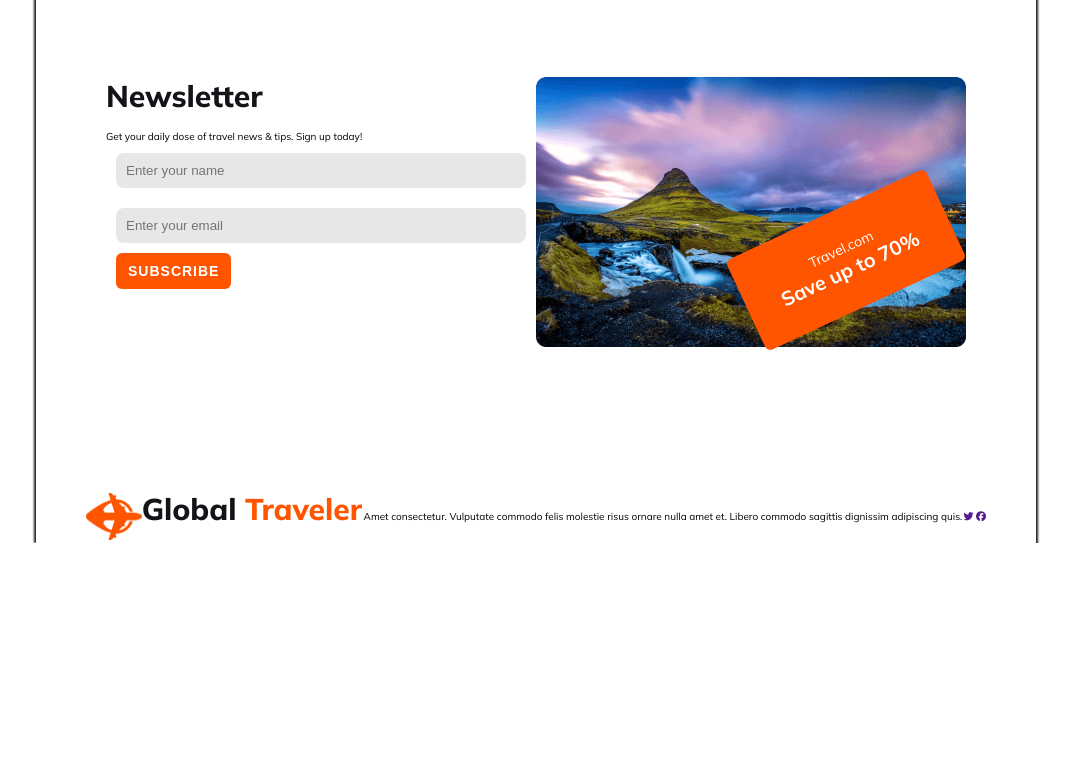
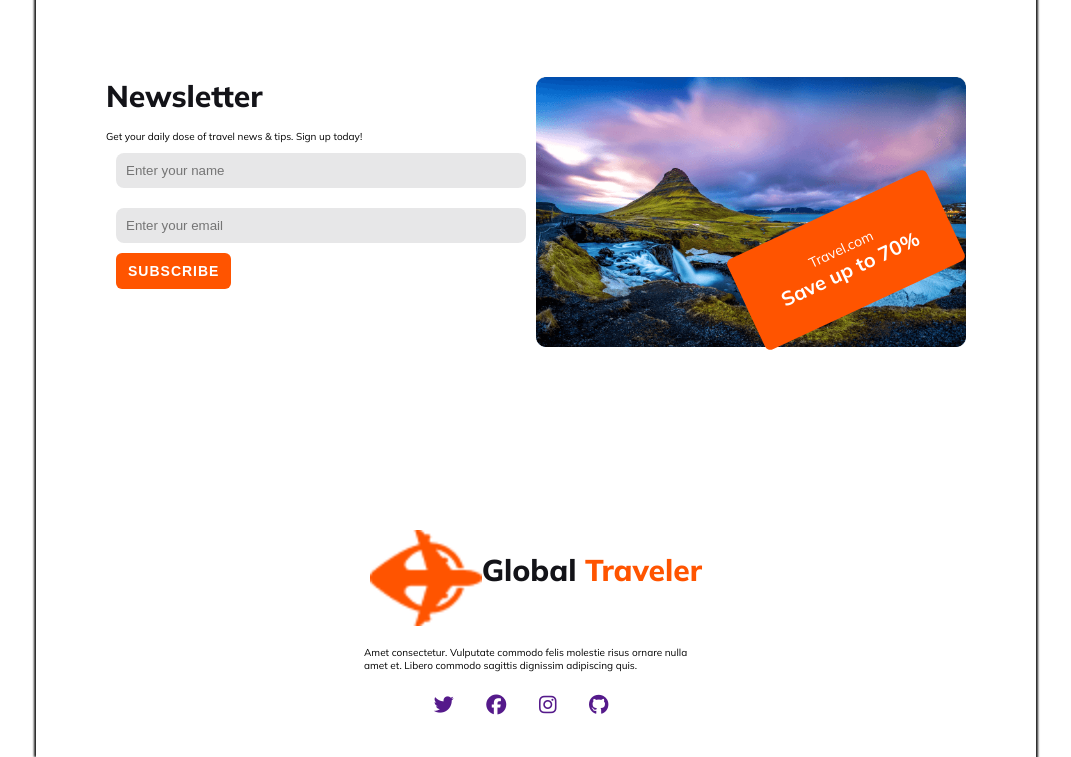
Before and after one commit to Ismail9942/Global-Traveler, a plain HTML site: page index.html in a window 1280 px wide. Shown: the part 4754-5511 px from the top of the page, without its empty margins (104-1175 px from the left). Before the commit the page ends 5297 px from the top, so only its background shows below. Drawn offline with Linux system fonts and the light colour scheme.

Commit message:
my last footer section complate

```diff
--- a/index.html
+++ b/index.html
@@ -463,12 +463,16 @@
 
       <!-- Newsletter section ends here -->
 
+      <!-- erup section starts here -->
+
+      <!-- erup section ends here -->
+
     </main>
     <!-- main section ends here -->
     <!-- footer starts here -->
     <footer>
-      <div class="navber">
-        <div class="nav-content">
+
+        <div class="footer-content">
           <img src="Images/Group 40071 (2).png" alt="" />
           <h3 class="primary-title">
             Global <span class="text-color">Traveler</span>
@@ -483,8 +487,8 @@
          <div class="footer-links">
           <a href=""><i class="fa-brands fa-twitter"></i></a>
           <a href=""><i class="fa-brands fa-facebook"></i></a>
-          <a href=""></a>
-          <a href=""></a>
+          <a href=""><i class="fa-brands fa-instagram"></i></a>
+          <a href=""><i class="fa-brands fa-github"></i></a>
          </div>
 
     </footer>
--- a/styles/style.css
+++ b/styles/style.css
@@ -491,7 +491,32 @@ nav li a{
   font-weight: 400;
 }
 
-
+/* footer relative style */
+footer{
+  max-width: 90rem;
+  margin: auto;
+  padding: 4rem 2rem;
+}
+.footer-content img{
+  width: 13%;
+}
+.footer-content{
+  display: flex;
+  align-items: center;
+  justify-content: center;
+}
+.footer-dis{
+  width: 40%;
+  margin: 2rem auto;
+}
+.footer-links a{
+  font-size: 2rem;
+  margin-right: 3rem;
+  text-align: center;
+}
+.footer-links {
+  text-align: center;
+}
 
 
 
```
